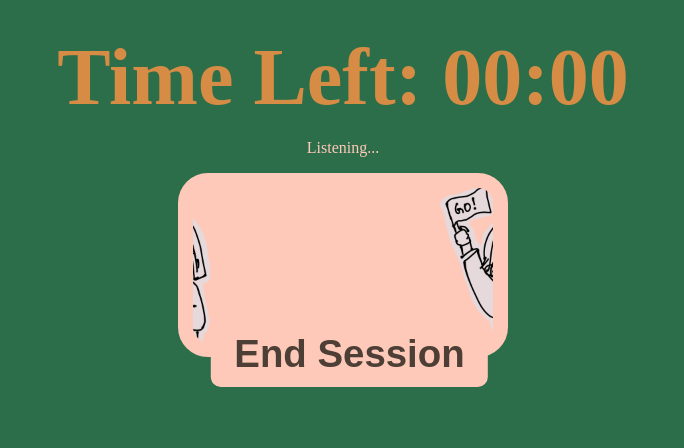
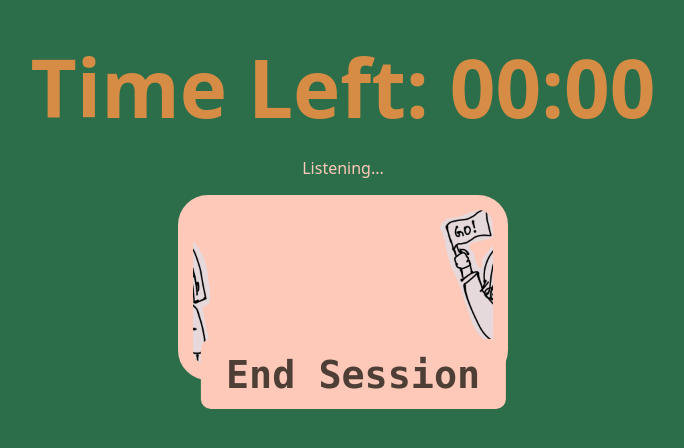
Before and after one commit to happicatalpa/nwhacks-2026, a React (Vite) app in the folder frontend/: page /present in a window 1280 px wide. Shown: the top 448 px of the page, without its empty margins (297-981 px from the left). Built offline with nearby package versions, Linux system fonts and the light colour scheme; no server answers.

Commit message:
fonts and various other things

```diff
--- a/frontend/src/pages/results.jsx
+++ b/frontend/src/pages/results.jsx
@@ -60,7 +60,7 @@ export default function Results({script, transcript, currentSeconds, timeLimit})
   return (
     <div>
       <div className = "resultsPage">
-          <h1 className="sp-title">WOOHOO you finished your cool talk</h1>
+          <h1 className="sp-title">YAY speech finished!</h1>
           <TimeScore timeLimit={timeLimit} currentTime={currentSeconds} />
           {loading ? (
         <p>Loading results...</p>
--- a/frontend/src/styles/global.css
+++ b/frontend/src/styles/global.css
@@ -4,7 +4,7 @@
 
 body {
     margin: 0;
-    font-family: 'Montserrat';
+    font-family: "Nunito", system-ui, sans-serif;
     background: #2C6E49;
     color: #FFC9B9;
     min-height: 100vh;
@@ -80,6 +80,7 @@ h2 {
 
 .btn {
   background-color: #FFC9B9;
+  font-family: "Lucida Console", "Courier New", monospace;
   width: auto;
   height: auto;
   color: #4d3f36;
@@ -111,6 +112,7 @@ h2 {
 
 .btn-result{
   position: fixed;
+  font-family: "Lucida Console", "Courier New", monospace;
   bottom: clamp(16px, 4vh, 32px);
   left: 50%;
   transform: translateX(-70%);
@@ -181,6 +183,7 @@ h2 {
 
 #name{
     font-size:10vw;
+    font-family: "Nunito", system-ui, sans-serif;
     position:relative;
     z-index: 10;
 }
```
